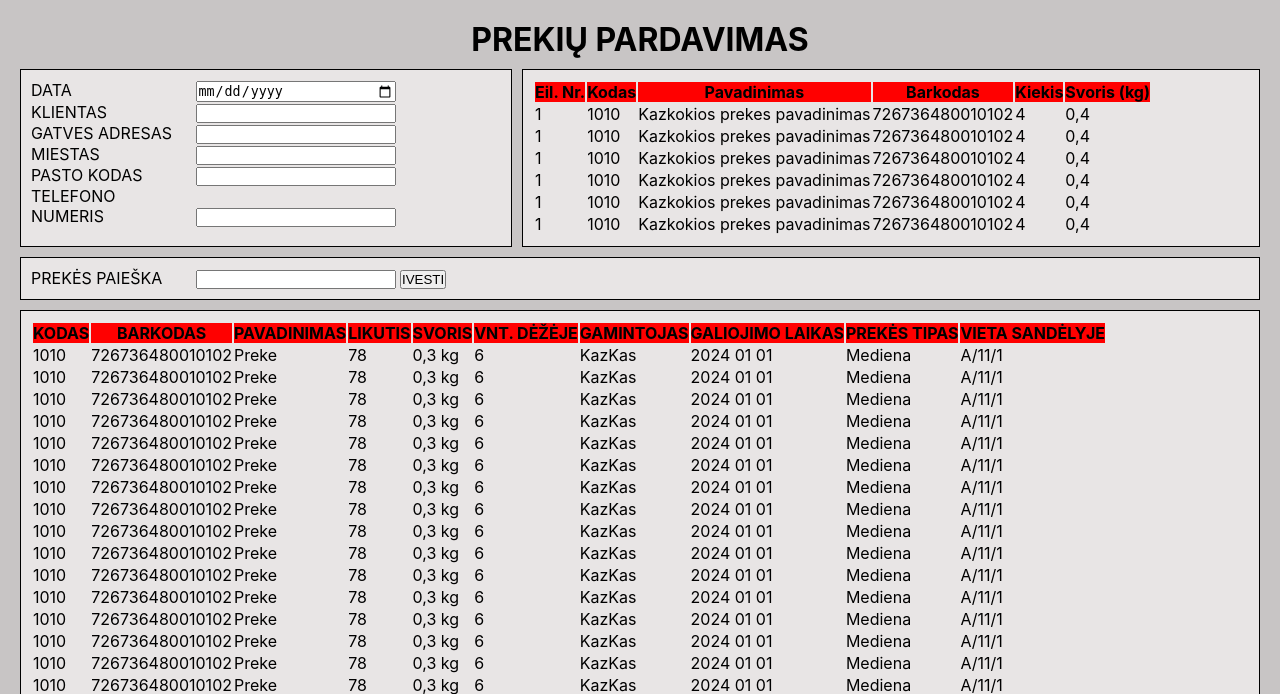
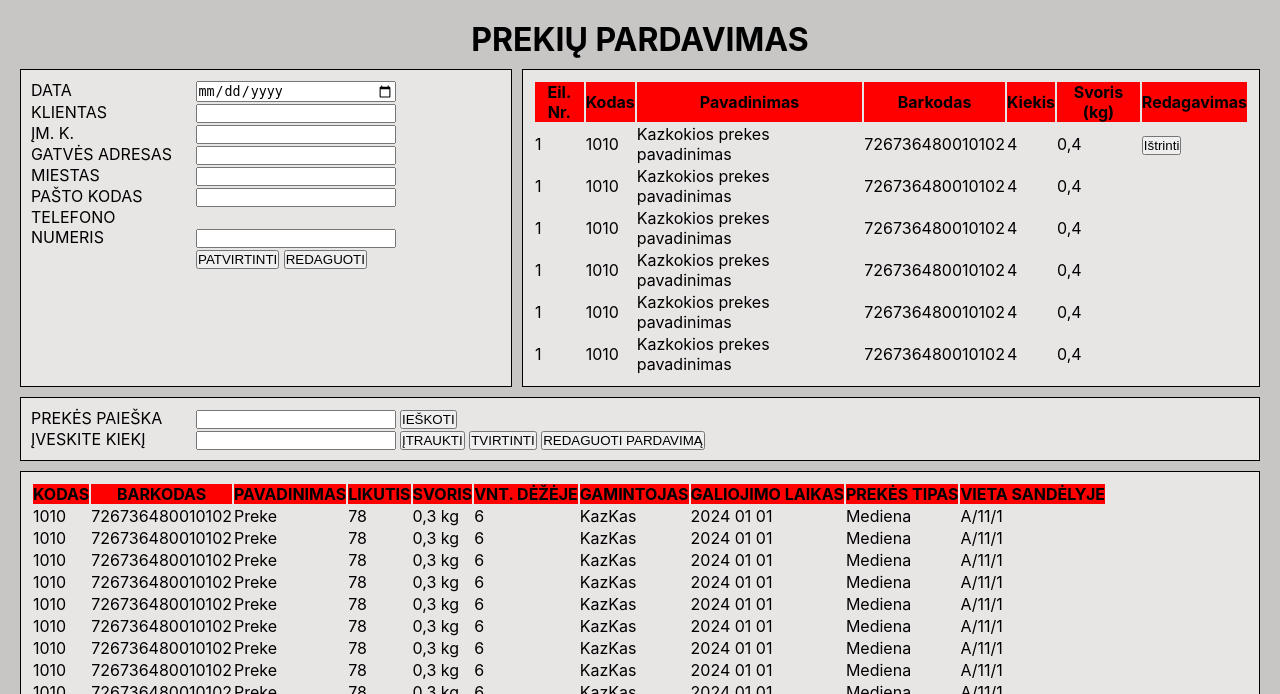
Before and after one commit to shalikas100/Sandelio-Valdymo-Sistema, a PHP site: page /prekiuPardavimas.html in a window 1280 px wide. Shown: the top 694 px of the page. Run offline with PHP 8.4, Linux system fonts and the light colour scheme.

Commit message:
prisidejo mygtuku

```diff
--- a/html/prekiuPardavimas.css
+++ b/html/prekiuPardavimas.css
@@ -38,6 +38,9 @@ label{
 input{
     width: 200px;
 }
+.button{
+padding-left: 165px;
+}
 
 .kliento_uzsakymas{
     width: 60%;
--- a/html/prekiuPardavimas.html
+++ b/html/prekiuPardavimas.html
@@ -25,8 +25,12 @@
                         <label for="klientas">KLIENTAS</label>
                         <input type="text" name="klientas">
                     </div>
+                    <div class="imones_kodas">
+                        <label for="klientas">ĮM. K.</label>
+                        <input type="text" name="imones_kodas">
+                    </div>
                     <div class="gatve">
-                        <label for="gatve">GATVES ADRESAS</label>
+                        <label for="gatve">GATVĖS ADRESAS</label>
                         <input type="text" name="gatve">
                     </div>
                     <div class="miestas">
@@ -34,12 +38,16 @@
                         <input type="text" name="miestas">
                     </div>
                     <div class="pasto_k">
-                        <label for="pasto_k">PASTO KODAS</label>
+                        <label for="pasto_k">PAŠTO KODAS</label>
                         <input type="text" name="pasto_k">
                     </div>
                     <div class="telefonas">
                         <label for="telefonas">TELEFONO NUMERIS</label>
                         <input type="text" name="telefonas">
+                    </div>
+                    <div class="button">
+                        <button type="submit" name="tvirtinti_klienta">PATVIRTINTI</button>
+                        <button type="submit" name="redaguoti_klienta">REDAGUOTI</button>
                     </div>
                 </form>
             </div>
@@ -53,6 +61,10 @@
                         <th>Barkodas</th>
                         <th>Kiekis</th>
                         <th>Svoris (kg)</th>
+                        <!-- Jei reikes koreguoti, paspaudus "Redaguoti pardavima", atsiras mygtukas
+                         "Istrinti", arba bus galima pakeisti "Kiekis". Kaip patvirtinti
+                         pakeitimus, dar besugalvojau -->
+                        <th>Redagavimas</th>
                     </tr>
                     <td>1</td>
                     <td>1010</td>
@@ -60,6 +72,7 @@
                     <td>726736480010102</td>
                     <td>4</td>
                     <td>0,4</td>
+                    <td><button>Ištrinti</button></td>
                     </tr>
                     </tr>
                     <td>1</td>
@@ -101,7 +114,6 @@
                     <td>4</td>
                     <td>0,4</td>
                     </tr>
-
                 </table>
             </div>
 
@@ -113,7 +125,14 @@
             <form method="get" action="index.html">
                 <label for="prekes">PREKĖS PAIEŠKA</label>
                 <input type="prekes" name="prekes">
-                <button type="submit" name="ieskoti">IVESTI</button>
+                <button type="submit" name="ieskoti">IEŠKOTI</button>
+            </form>
+            <form action="get" action="index.html">
+                <label for="kiekis">ĮVESKITE KIEKĮ</label>
+                <input type="number" name="kiekis">
+                <button type="submit" name="itraukti_preke">ĮTRAUKTI</button>
+                <button type="submit" name="tvirtinti_pardavima">TVIRTINTI</button>
+                <button type="submit" name="redaguoti_pardavima">REDAGUOTI PARDAVIMĄ</button>
             </form>
         </div>
 
```
